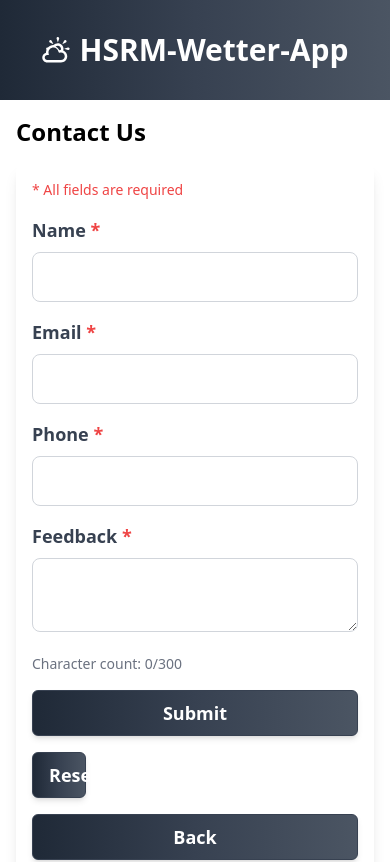
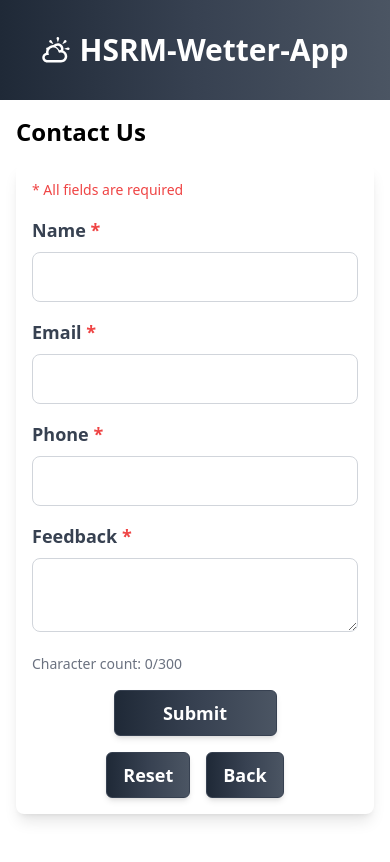
Before and after one commit to ata-shahid/weather-app, a Next.js app: page /contact in a window 390 px wide. Shown: the top 862 px of the page. Built offline with nearby package versions, Linux system fonts and the light colour scheme.

Commit message:
Contact buttons Mobile css

```diff
--- a/src/components/ContactForm/Contact.tsx
+++ b/src/components/ContactForm/Contact.tsx
@@ -121,7 +121,8 @@ export default function Contact() {
       {!submitted ? (
         <form
           onSubmit={handleSubmit}
-          className="space-y-4 sm:space-y-6 bg-white p-4 sm:p-8 rounded-lg shadow-lg" noValidate
+          className="space-y-4 sm:space-y-6 bg-white p-4 sm:p-8 rounded-lg shadow-lg"
+          noValidate
         >
           <p className="text-red-500 text-sm">* All fields are required</p>
           <FormField
@@ -168,20 +169,22 @@ export default function Contact() {
             Character count: {charCount}/300
           </p>
 
-          <div className="flex flex-col sm:flex-row justify-between gap-4">
-            <Button type="submit" className="w-full sm:w-1/2">
+          <div className="flex flex-col sm:flex-row justify-center items-center sm:justify-between gap-4">
+            <Button type="submit" className="w-1/2 sm:w-1/2">
               Submit
             </Button>
-            <Button type="button" onClick={handleReset} className="w-1/6">
+            <div className="flex flex-row gap-4">
+              <Button type="button" onClick={handleReset} className="w-1/2">
                 Reset
               </Button>
               <Button
                 type="button"
                 onClick={handleBack}
-              className="w-full sm:w-1/6"
+                className="w-1/2"
               >
                 Back
               </Button>
+            </div>
           </div>
         </form>
       ) : (
```
Lines whose indentation alone changed are shown as unchanged.
